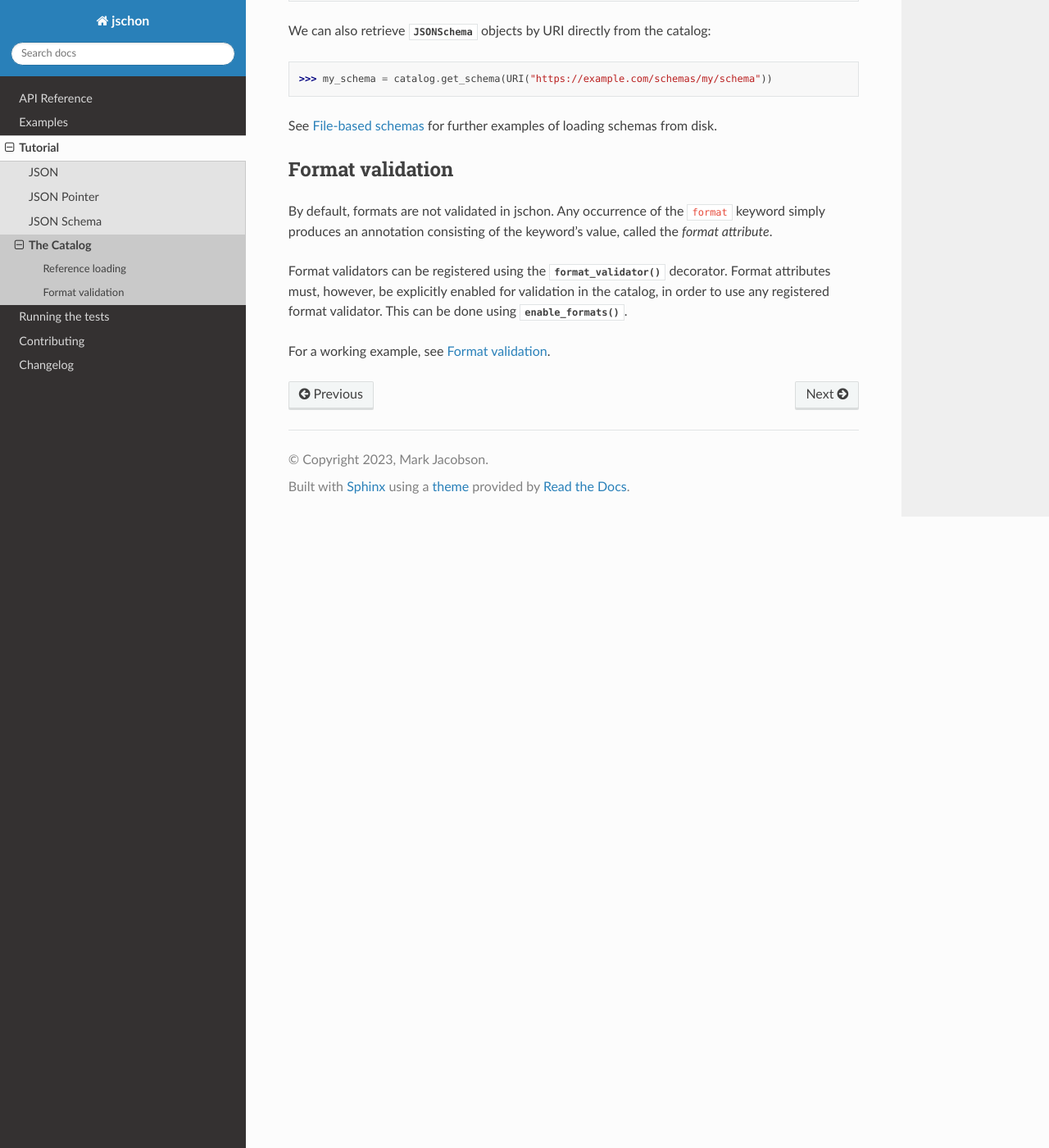
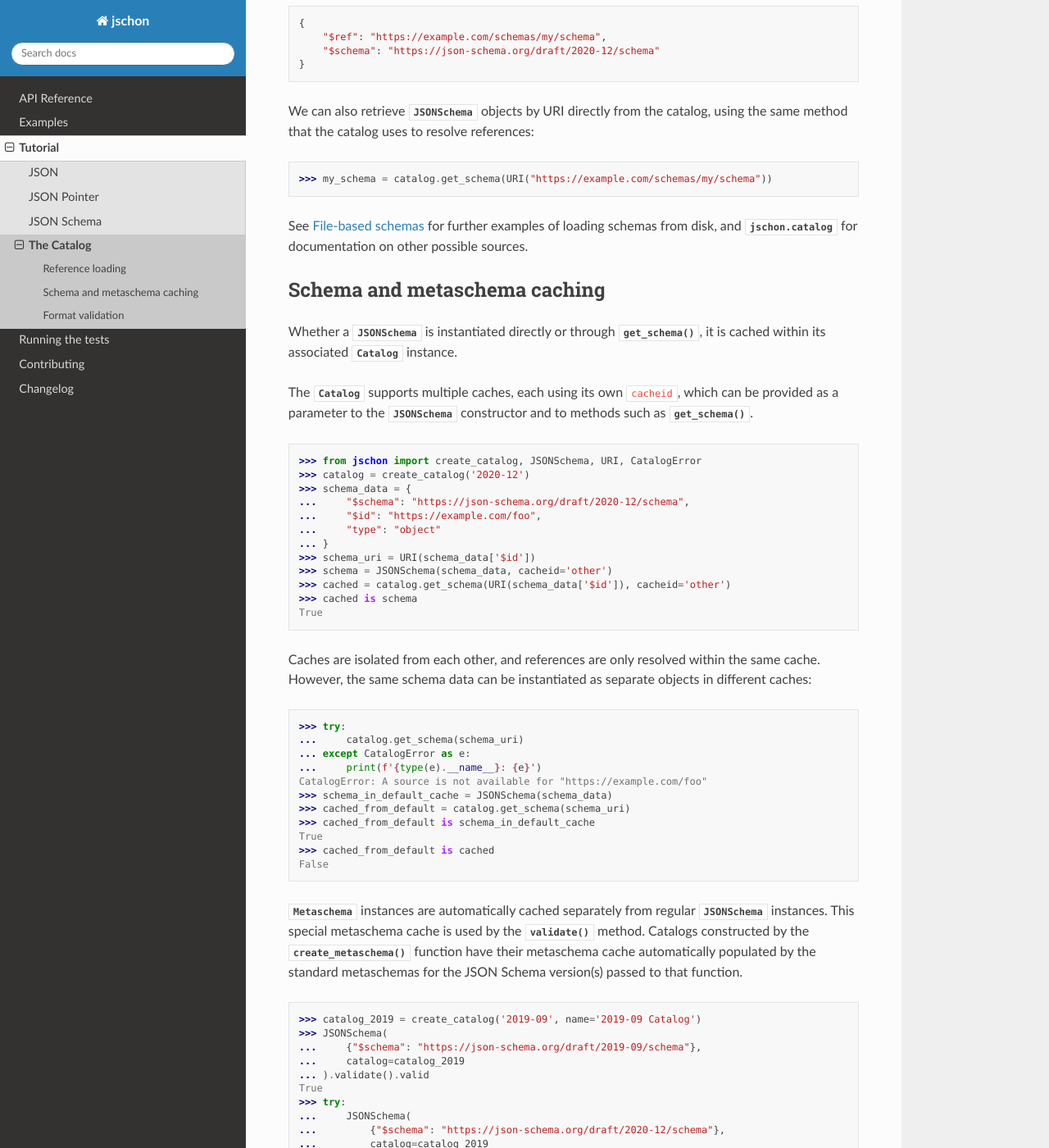
Before and after one commit to marksparkza/jschon, a Sphinx documentation site: the page built from docs/tutorial/catalog.rst, in a window 1280 px wide and 1400 px high, scrolled down 1449 px. Shown: the whole window at 82% size. Built offline with Sphinx 7.4.7 and the Read the Docs theme 2.0.0, drawn with Linux system fonts in a browser that asks for light colours; cross-references to code outside the pages are shown as plain code; some of the changed text lies outside the part shown.

Commit message:
More info about the Catalog in the tutorial
This adds some explanations of a few Catalog-related topics:

* Creating a catalog is how the standard meta-schemas get loaded
* The default-named catalog is used automatically
* More information on configuring soruces
* Mutually referencing schemas can only be loaded through the
  catalog with sources
* Configuring multiple caches
* Which things are catalog-wide vs cache-specific
* Creating metaschemas via the catalog

```diff
--- a/docs/tutorial/catalog.rst
+++ b/docs/tutorial/catalog.rst
@@ -20,7 +20,7 @@
 The :func:`~jschon.create_catalog` function accepts a variable argument list
 indicating which versions of the JSON Schema vocabularies to support. For example,
 the following initialization call will enable your application to work with both
-2019-09 and 2020-12 schemas:
+2019-09 and 2020-12 schemas by pre-loading the metaschemas for both versions:
 
 >>> catalog = create_catalog('2019-09', '2020-12')
 
@@ -37,6 +37,10 @@
 >>> from jschon import JSONSchema
 >>> schema_1 = JSONSchema({"type": "object", ...}, catalog=catalog_1)
 >>> schema_2 = JSONSchema.loadf('/path/to/schema.json', catalog='Catalog 2')
+
+The :class:`~jschon.jsonschema.JSONSchema` constructor automatically uses
+the unnamed default catalog when it calls :method:`~jschon.catalog.Catalog.add_schema`
+unless a different one is provided.
 
 .. _catalog-reference-loading:
 
@@ -61,12 +65,84 @@
     }
 
 We can also retrieve :class:`~jschon.jsonschema.JSONSchema` objects by URI
-directly from the catalog:
+directly from the catalog, using the same method that the catalog uses
+to resolve references:
 
 >>> my_schema = catalog.get_schema(URI("https://example.com/schemas/my/schema"))
 
 See :doc:`../examples/file_based_schemas` for further examples of loading
-schemas from disk.
+schemas from disk, and :mod:`jschon.catalog` for documentation on other
+possible sources.
+
+Schema and metaschema caching
+-----------------------------
+Whether a :class:`~jschon.jsonschema.JSONSchema` is instantiated directly or
+through :meth:`~jschon.catalog.Catalog.get_schema`, it is cached within its
+associated :class:`~jschon.catalog.Catalog` instance.
+
+The :class:`~jschon.catalog.Catalog` supports multiple caches, each using
+its own ``cacheid``, which can be provided as a parameter to the
+:class:`~jschon.jsonschema.JSONSchema` constructor and to methods
+such as :meth:`~jschon.jsonschema.Catalog.get_schema`.
+
+>>> from jschon import create_catalog, JSONSchema, URI, CatalogError
+>>> catalog = create_catalog('2020-12')
+>>> schema_data = {
+...     "$schema": "https://json-schema.org/draft/2020-12/schema",
+...     "$id": "https://example.com/foo",
+...     "type": "object"
+... }
+>>> schema_uri = URI(schema_data['$id'])
+>>> schema = JSONSchema(schema_data, cacheid='other')
+>>> cached = catalog.get_schema(URI(schema_data['$id']), cacheid='other')
+>>> cached is schema
+True
+
+Caches are isolated from each other, and references are only resolved within
+the same cache.  However, the same schema data can be instantiated as
+separate objects in different caches:
+
+>>> try:
+...     catalog.get_schema(schema_uri)
+... except CatalogError as e:
+...     print(f'{type(e).__name__}: {e}')
+CatalogError: A source is not available for "https://example.com/foo"
+>>> schema_in_default_cache = JSONSchema(schema_data)
+>>> cached_from_default = catalog.get_schema(schema_uri)
+>>> cached_from_default is schema_in_default_cache
+True
+>>> cached_from_default is cached
+False
+
+:class:`~jschon.vocabulary.Metaschema` instances are automatically cached
+separately from regular :class:`~jschon.jsonschema.JSONSchema` instances.
+This special metaschema cache is used by the
+:meth:`~jschon.jsonschema.JSONSchema.validate` method.  Catalogs constructed
+by the :func:`~jschon.create_metaschema` function have their metaschema cache
+automatically populated by the standard metaschemas for the JSON Schema
+version(s) passed to that function.
+
+>>> catalog_2019 = create_catalog('2019-09', name='2019-09 Catalog')
+>>> JSONSchema(
+...     {"$schema": "https://json-schema.org/draft/2019-09/schema"},
+...     catalog=catalog_2019
+... ).validate().valid
+True
+>>> try:
+...     JSONSchema(
+...         {"$schema": "https://json-schema.org/draft/2020-12/schema"},
+...         catalog=catalog_2019
+...     ).validate().valid
+... except CatalogError as e:
+...     print(f'{type(e).__name__}: {e}')
+CatalogError: A source is not available for "https://json-schema.org/draft/2020-12/schema"
+
+Metaschemas can also be added using the
+:meth:`~jschon.catalog.Catalog.create_metaschema` method.
+
+The metaschema cache and the :class:`~jschon.catalog.Source` configurations
+for a :class:`~jschon.catalog.Catalog` are shared across all of the regular
+:class:`~jschon.jsonschema.JSONSchema` caches within that catalog.
 
 Format validation
 -----------------
```
Also changed, not shown: docs/tutorial/jsonschema.rst (+13 -3 lines).
